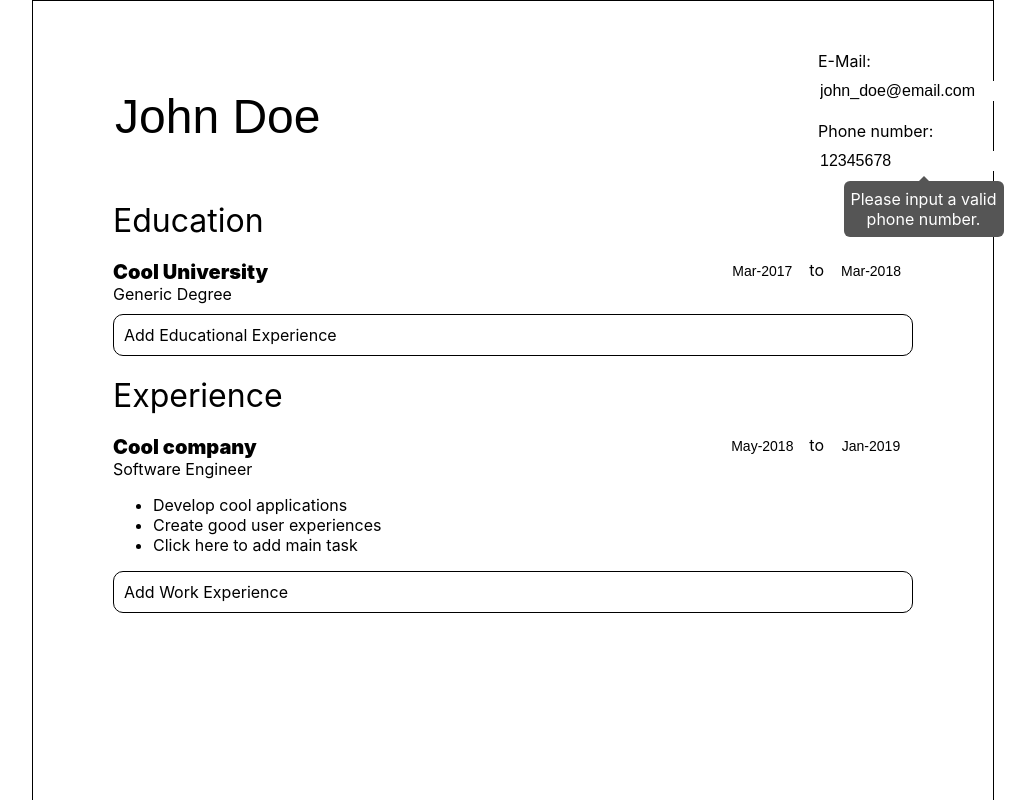
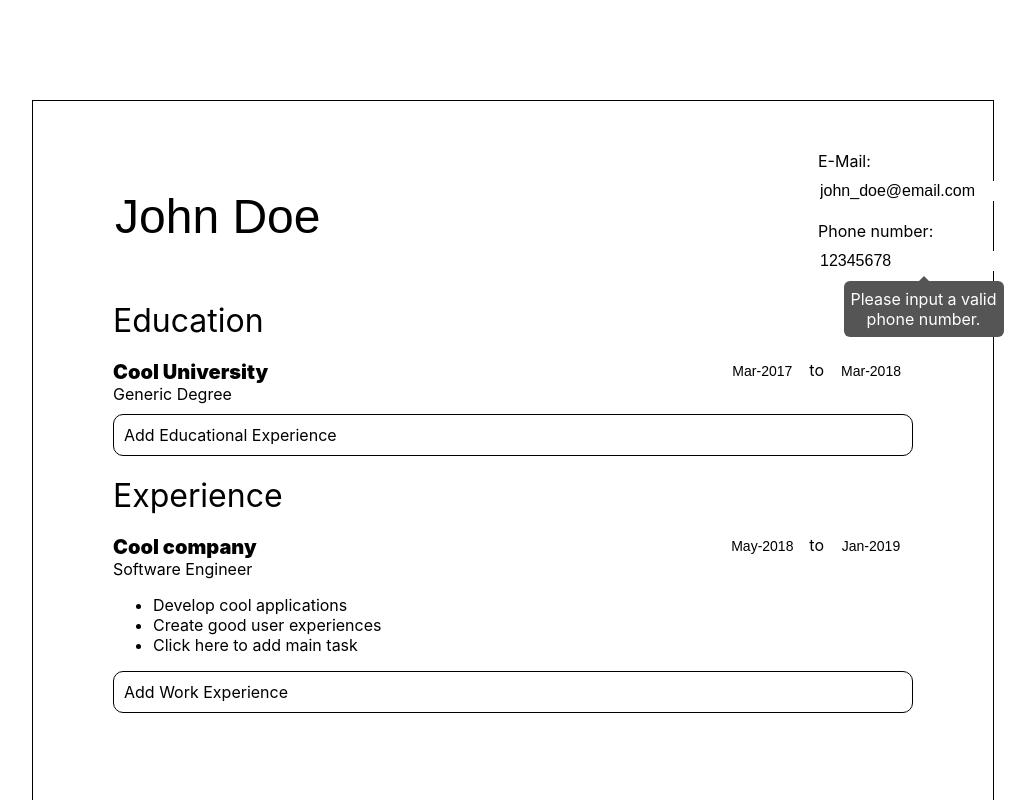
Before and after one commit to Caleblyx/cv-project, a React (Create React App) app: page / in a window 1280 px wide. Shown: the top 800 px of the page, without its empty margins (127-1162 px from the left). Built offline with nearby package versions, Linux system fonts and the light colour scheme.

Commit message:
Refactor code change page sizing

```diff
--- a/src/components/cv.js
+++ b/src/components/cv.js
@@ -3,7 +3,6 @@ import {About} from './about.js';
 import {Education} from './education.js'
 import {Experience} from './experience.js'
 import uniqid from "uniqid";
-import { toHaveAccessibleDescription } from '@testing-library/jest-dom/dist/matchers.js';
 
 class CV extends Component {
     constructor(props) {
--- a/src/index.css
+++ b/src/index.css
@@ -20,8 +20,10 @@ code {
 .page{
   border: solid 1px black;
   width: 800px;
-  height: 1600px;
+  height: 1128px;
   padding: 50px 80px;
+  margin-bottom: 100px;
+  margin-top: 100px;
 }
 
 .about {
```
